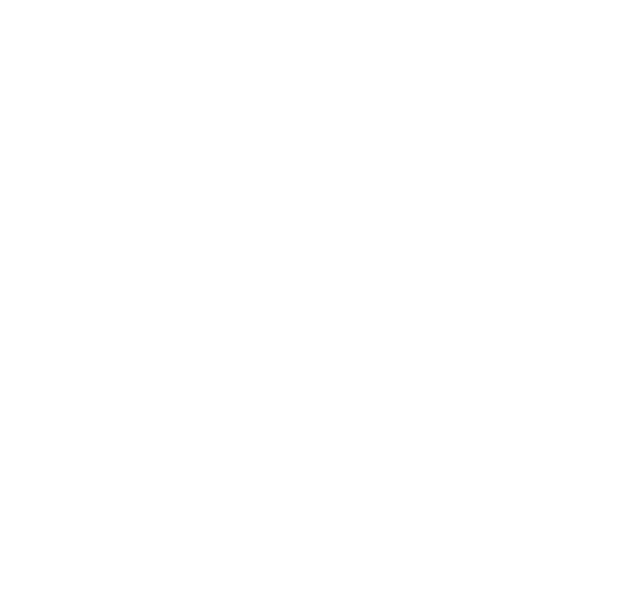
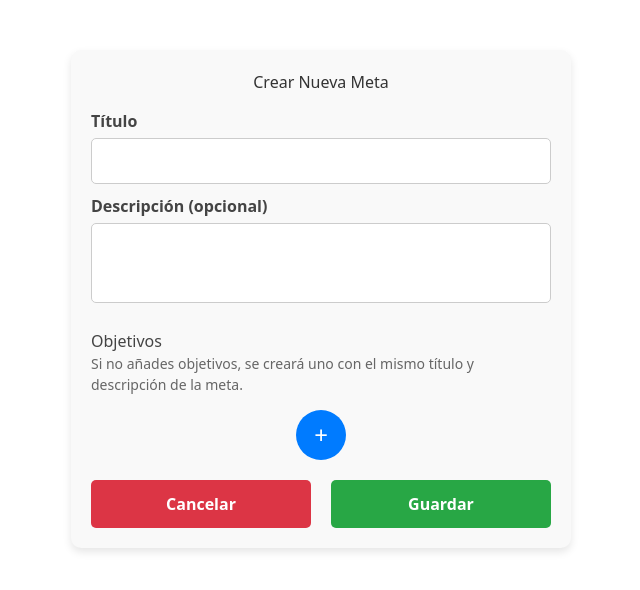
Before and after one commit to brianpardogaona/Sistema_de_Gestion_Personal, a React (Vite) app in the folder frontend/: page /crear-meta in a window 1280 px wide. Before the commit this address had no page. Shown: the top 590 px of the page, without its empty margins (319-959 px from the left). Built offline with nearby package versions, Linux system fonts and the light colour scheme.

Commit message:
Funcionalidad Crear Meta agregada

```diff
--- /dev/null
+++ b/frontend/src/pages/CrearMeta.jsx
@@ -0,0 +1,160 @@
+import React, { useState } from "react";
+import { useNavigate } from "react-router-dom";
+import "../styles/crearMeta.css";
+
+const API_URL = "http://localhost:4000/api/";
+
+function CrearMeta() {
+  const navigate = useNavigate();
+  const [titulo, setTitulo] = useState("");
+  const [descripcion, setDescripcion] = useState("");
+  const [objetivos, setObjetivos] = useState([]);
+  const [cambiosPendientes, setCambiosPendientes] = useState(false);
+
+  const handleTituloChange = (e) => {
+    setTitulo(e.target.value);
+    setCambiosPendientes(true);
+  };
+
+  const handleDescripcionChange = (e) => {
+    setDescripcion(e.target.value);
+    setCambiosPendientes(true);
+  };
+
+  const handleAgregarObjetivo = () => {
+    const objetivosNoVacios = objetivos.filter(
+      (obj) => obj.title.trim() !== "" || obj.description.trim() !== ""
+    );
+
+    if (objetivosNoVacios.length === objetivos.length) {
+      setObjetivos([
+        ...objetivosNoVacios,
+        { title: "", description: "", order: objetivosNoVacios.length + 1 },
+      ]);
+    }
+  };
+
+  const handleObjetivoChange = (index, field, value) => {
+    const nuevosObjetivos = [...objetivos];
+    nuevosObjetivos[index][field] = value;
+
+    const objetivosNoVacios = nuevosObjetivos.filter(
+      (obj) => obj.title.trim() !== "" || obj.description.trim() !== ""
+    );
+
+    if (objetivosNoVacios.length < nuevosObjetivos.length) {
+      objetivosNoVacios.push({
+        title: "",
+        description: "",
+        order: objetivosNoVacios.length + 1,
+      });
+    }
+
+    setObjetivos(objetivosNoVacios);
+  };
+
+  const handleGuardarMeta = async () => {
+    if (!titulo.trim()) {
+      alert("El título es obligatorio");
+      return;
+    }
+
+    const objetivosFiltrados = objetivos
+      .filter((obj) => obj.title.trim() !== "" || obj.description.trim() !== "")
+      .map((obj, index) => ({
+        title: obj.title.trim(),
+        description: obj.description.trim() || null,
+        order: index + 1,
+      }));
+
+    const metaData = {
+      title: titulo.trim(),
+      description: descripcion.trim() || null,
+      objectives: objetivosFiltrados,
+    };
+
+    try {
+      const response = await fetch(`${API_URL}goal/create`, {
+        method: "POST",
+        credentials: "include",
+        headers: { "Content-Type": "application/json" },
+        body: JSON.stringify(metaData),
+      });
+
+      if (!response.ok) throw new Error("Error al crear la meta");
+
+      setCambiosPendientes(false);
+      navigate("/mis-metas");
+    } catch (error) {
+      console.error("Error al guardar la meta:", error);
+    }
+  };
+
+  const handleBack = () => {
+    if (cambiosPendientes) {
+      const confirmacion = window.confirm(
+        "Tienes cambios sin guardar. ¿Seguro que quieres salir?"
+      );
+      if (!confirmacion) return;
+    }
+    navigate("/mis-metas");
+  };
+
+  return (
+    <div className="crear-meta-container">
+      <h2>Crear Nueva Meta</h2>
+      <label>Título</label>
+      <input type="text" value={titulo} onChange={handleTituloChange} />
+
+      <label>Descripción (opcional)</label>
+      <textarea value={descripcion} onChange={handleDescripcionChange} />
+
+      <h3>Objetivos</h3>
+      <p>
+        Si no añades objetivos, se creará uno con el mismo título y descripción
+        de la meta.
+      </p>
+
+      {objetivos.map((obj, index) => (
+        <div key={index} className="objetivo-item">
+          <input
+            type="text"
+            placeholder="Título del objetivo"
+            value={obj.title}
+            onChange={(e) =>
+              handleObjetivoChange(index, "title", e.target.value)
+            }
+          />
+          <textarea
+            placeholder="Descripción del objetivo (opcional)"
+            value={obj.description}
+            onChange={(e) =>
+              handleObjetivoChange(index, "description", e.target.value)
+            }
+          />
+        </div>
+      ))}
+
+      <button
+        className="add-objetivo-btn"
+        onClick={handleAgregarObjetivo}
+        disabled={
+          objetivos.length > 0 && !objetivos[objetivos.length - 1].title
+        }
+      >
+        +
+      </button>
+
+      <div className="btn-group">
+        <button className="cancel-btn" onClick={handleBack}>
+          Cancelar
+        </button>
+        <button className="save-btn" onClick={handleGuardarMeta}>
+          Guardar
+        </button>
+      </div>
+    </div>
+  );
+}
+
+export default CrearMeta;
--- a/frontend/src/routes.jsx
+++ b/frontend/src/routes.jsx
@@ -5,6 +5,7 @@
 import MiCuenta from "./pages/MiCuenta";
 import Agenda from "./pages/Agenda";
 import Register from "./pages/Register";
+import CrearMeta from "./pages/CrearMeta";
 
 function App() {
   return (
@@ -15,7 +16,7 @@
       <Route path="/mi-cuenta" element={<MiCuenta />} />
       <Route path="/agenda" element={<Agenda />} />
       <Route path="/register" element={<Register />} />
-
+      <Route path="/crear-meta" element={<CrearMeta />} />
     </Routes>
   );
 }
--- /dev/null
+++ b/frontend/src/styles/crearMeta.css
@@ -0,0 +1,111 @@
+.crear-meta-container {
+  max-width: 500px;
+  margin: 50px auto;
+  padding: 20px;
+  background: #f9f9f9;
+  border-radius: 10px;
+  box-shadow: 0px 4px 8px rgba(0, 0, 0, 0.1);
+}
+
+.crear-meta-container h2 {
+  text-align: center;
+  color: #333;
+  margin-bottom: 15px;
+}
+
+.crear-meta-container label {
+  font-weight: bold;
+  display: block;
+  margin-top: 10px;
+  color: #444;
+}
+
+.crear-meta-container input,
+.crear-meta-container textarea {
+  width: 100%;
+  padding: 10px;
+  margin-top: 5px;
+  border: 1px solid #ccc;
+  border-radius: 5px;
+  font-size: 16px;
+  resize: none;
+}
+
+.crear-meta-container textarea {
+  height: 80px;
+}
+
+.crear-meta-container h3 {
+  margin-top: 20px;
+  color: #444;
+}
+
+.crear-meta-container p {
+  font-size: 14px;
+  color: #666;
+}
+
+.objetivo-item {
+  background: #fff;
+  padding: 10px;
+  border-radius: 5px;
+  margin-top: 10px;
+  box-shadow: 0px 2px 4px rgba(0, 0, 0, 0.1);
+}
+
+.add-objetivo-btn {
+  display: block;
+  background: #007bff;
+  color: white;
+  border: none;
+  padding: 10px;
+  border-radius: 50%;
+  font-size: 24px;
+  cursor: pointer;
+  margin: 15px auto;
+  width: 50px;
+  height: 50px;
+  display: flex;
+  align-items: center;
+  justify-content: center;
+  transition: background 0.3s ease-in-out;
+}
+
+.add-objetivo-btn:hover {
+  background: #0056b3;
+}
+
+.btn-group {
+  display: flex;
+  justify-content: space-between;
+  margin-top: 20px;
+}
+
+.cancel-btn,
+.save-btn {
+  flex: 1;
+  padding: 12px;
+  border-radius: 5px;
+  border: none;
+  font-size: 16px;
+  font-weight: bold;
+  cursor: pointer;
+  transition: opacity 0.2s;
+}
+
+.cancel-btn {
+  background: #dc3545;
+  color: white;
+  margin-right: 10px;
+}
+
+.save-btn {
+  background: #28a745;
+  color: white;
+  margin-left: 10px;
+}
+
+.cancel-btn:hover,
+.save-btn:hover {
+  opacity: 0.8;
+}
--- a/frontend/src/styles/lista.css
+++ b/frontend/src/styles/lista.css
@@ -106,6 +106,14 @@
   background: #64748b;
 }
 
+.add-meta-btn:hover {
+  background: #64748b;
+}
+
+.orden-btn:hover {
+  background: #64748b;
+}
+
 .objetivos {
   margin-top: 10px;
   list-style: none;
@@ -168,7 +176,6 @@
   margin-bottom: 20px;
 }
 
-
 .objetivo-item {
   display: flex;
   align-items: center;
@@ -182,6 +189,7 @@
   border-radius: 50%;
   display: inline-block;
   border: 2px solid black;
+  margin-left: 15px;
 }
 
 .estado-circulo.pending {
```
Also changed, not shown: 2 other files (tests, documents, lock files or other folders).
